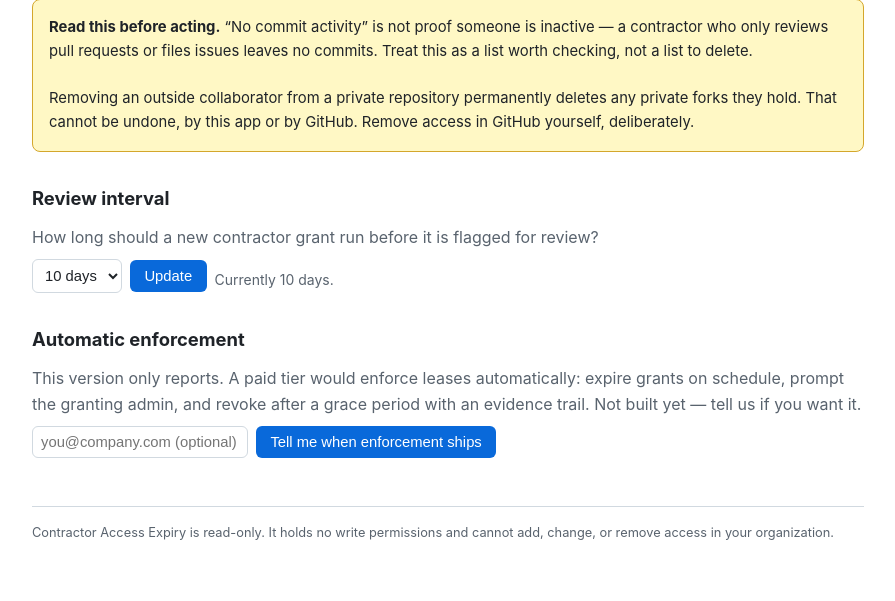
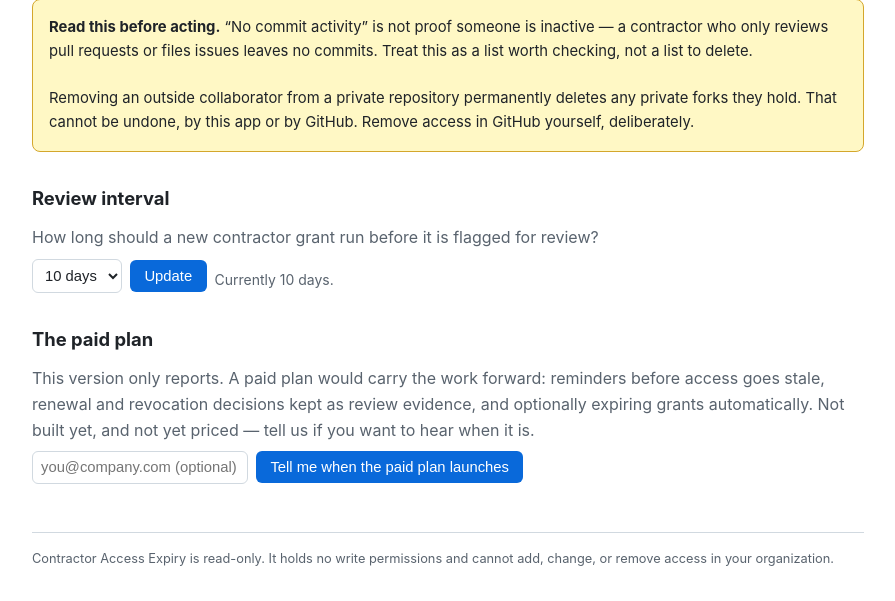
Before and after one commit to Battleborn0226/contractor-access-expiry, a FastAPI app: template app/templates/report.html in a window 1280 px wide. Shown: the part 511-1112 px from the top of the page, without its empty margins (192-1087 px from the left). Before the commit the page ends 1051 px from the top, so only its background shows below. Run offline with FastAPI, Linux system fonts and the light colour scheme; the template is opened without the code that fills it: most values are stand-ins (such as "Sample title", 1, 10 or a date in 2020).

Commit message:
Ask about the paid plan, not about enforcement
The notify-me control asked owners to say when they wanted "automatic
enforcement". Threshold 4 therefore measured demand for one disputed
implementation rather than for a paid continuation of the product -- and
enforcement is no longer the presumed paid tier, because it needs write access
and removing a collaborator from a private repository deletes their private
forks. A miss at day 30 would have rejected the wrong thing.

Changing customer copy alone would have been worse than leaving it. The gate
page labelled the result "Asked for paid enforcement", so the operator would
have read an enforcement conclusion off a paid-plan signal on his own
dashboard. The label, the note under the table, and two docstrings that called
this "the willingness-to-pay signal" all move together. Nobody is shown a price
during the pilot, so nothing here validates purchase intent; the page now says
so where the number is read.

The enforcement_interest table keeps its name. The pilot's evidence database is
not worth migrating for a cosmetic gain, and a docstring records why the name
no longer matches the copy.

tests/test_copy.py pins both halves: the copy must not drift back to offering
enforcement, and the gate must not relabel the result as enforcement demand or
willingness to pay. Verified it fails when the gate label is reverted.

Co-Authored-By: Claude Opus 5 <noreply@anthropic.com>

```diff
--- a/app/main.py
+++ b/app/main.py
@@ -222,7 +222,7 @@ def set_interval(installation_id: int, days: int = Form(...)) -> RedirectRespons
 
 @app.post("/org/{installation_id}/notify-me")
 def notify_me(installation_id: int, email: str = Form("")) -> RedirectResponse:
-    """Willingness-to-pay signal, collected without charging anyone."""
+    """Paid-plan interest. Not willingness to pay -- no price is shown."""
 
     record = storage.installation(installation_id)
     if record is None:
--- a/app/storage.py
+++ b/app/storage.py
@@ -10,10 +10,13 @@ The thresholds:
   1. at least 10 organizations installed the app
   2. at least 4 of those actually have outside collaborators
   3. at least 3 set a review interval and still had the app at day 30
-  4. at least 2 asked to be told when paid enforcement ships
+  4. at least 2 asked to be told when the paid plan launches
 
 All four must pass. Any miss kills the project -- no extension, no promotion,
 no reinterpreting the audience.
+
+Threshold 4 measures interest in a paid plan, not willingness to pay. No price
+is ever shown during the pilot, so nothing here validates purchase intent.
 """
 
 from __future__ import annotations
@@ -230,16 +233,21 @@ class Storage:
             (installation_id,),
         ).fetchone()
 
-    # ---------------------------------------------------- enforcement signal
+    # -------------------------------------------------- paid-plan interest
 
     def record_enforcement_interest(
         self, installation_id: int, account_login: str, email: str | None = None
     ) -> bool:
-        """An owner asked to hear when paid enforcement ships.
+        """An owner asked to hear when the paid plan launches.
 
-        This is the willingness-to-pay signal, and the only one collected
-        without charging anybody. One per installation -- an owner clicking
-        twice is not two data points.
+        Interest, not willingness to pay: no price is shown, so a click says
+        the owner wants to hear more and nothing stronger. One per
+        installation -- an owner clicking twice is not two data points.
+
+        The table is still named `enforcement_interest`. The copy asked about
+        enforcement specifically until the wording was corrected before
+        go-live; the name stayed rather than migrate the pilot's evidence
+        database for a cosmetic gain.
         """
 
         try:
--- a/app/templates/privacy.html
+++ b/app/templates/privacy.html
@@ -50,7 +50,7 @@
       <td>To show change over time. Counts only &mdash; no names</td>
     </tr>
     <tr>
-      <td>If you ask to hear about paid enforcement: your organization login, and an email address only if you type one</td>
+      <td>If you ask to hear about the paid plan: your organization login, and an email address only if you type one</td>
       <td>To contact you about that, and nothing else</td>
     </tr>
   </tbody>
--- a/app/templates/report.html
+++ b/app/templates/report.html
@@ -123,18 +123,19 @@
   {% endif %}
 </form>
 
-<h2>Automatic enforcement</h2>
+<h2>The paid plan</h2>
 {% if already_interested %}
-  <p>Noted — we will email you when automatic expiry and revocation ship.</p>
+  <p>Noted — we will email you when the paid plan launches.</p>
 {% else %}
   <p class="sub" style="margin-bottom:.5rem">
-    This version only reports. A paid tier would enforce leases automatically:
-    expire grants on schedule, prompt the granting admin, and revoke after a
-    grace period with an evidence trail. Not built yet — tell us if you want it.
+    This version only reports. A paid plan would carry the work forward:
+    reminders before access goes stale, renewal and revocation decisions kept
+    as review evidence, and optionally expiring grants automatically. Not
+    built yet, and not yet priced — tell us if you want to hear when it is.
   </p>
   <form method="post" action="/org/{{ installation_id }}/notify-me">
     <input type="email" name="email" placeholder="you@company.com (optional)">
-    <button type="submit">Tell me when enforcement ships</button>
+    <button type="submit">Tell me when the paid plan launches</button>
   </form>
 {% endif %}
 
```
Also changed, not shown: app/templates/gate.html (+7 -1 lines), tests/test_copy.py (added, +82 -0 lines).
